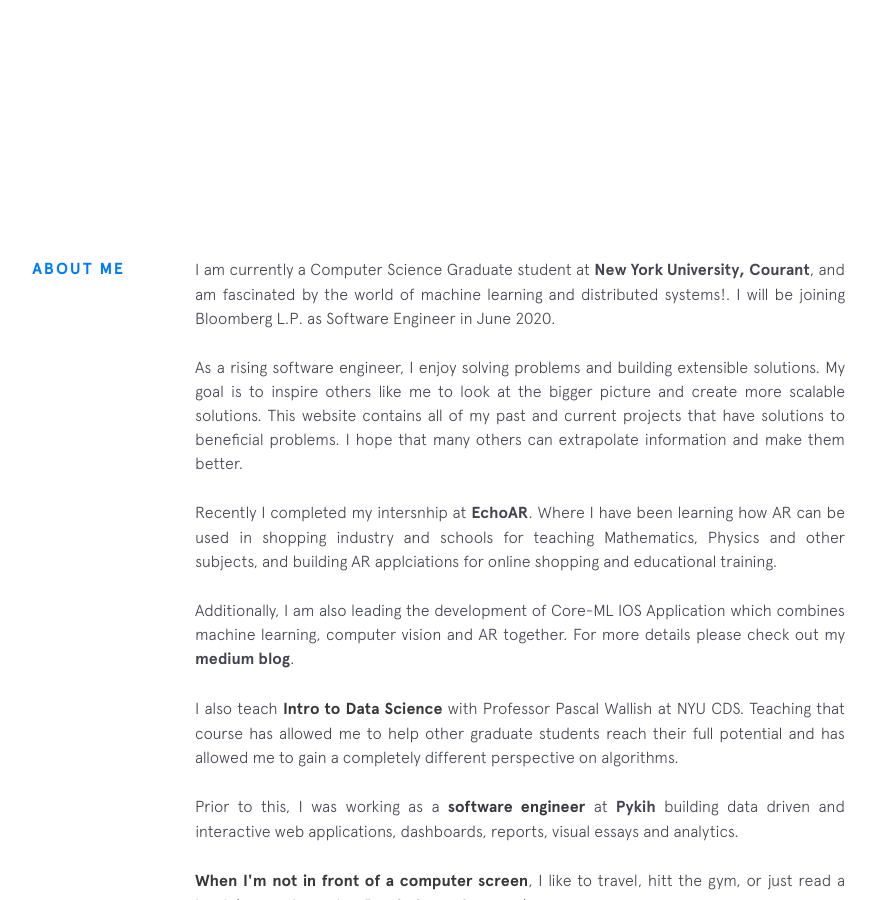
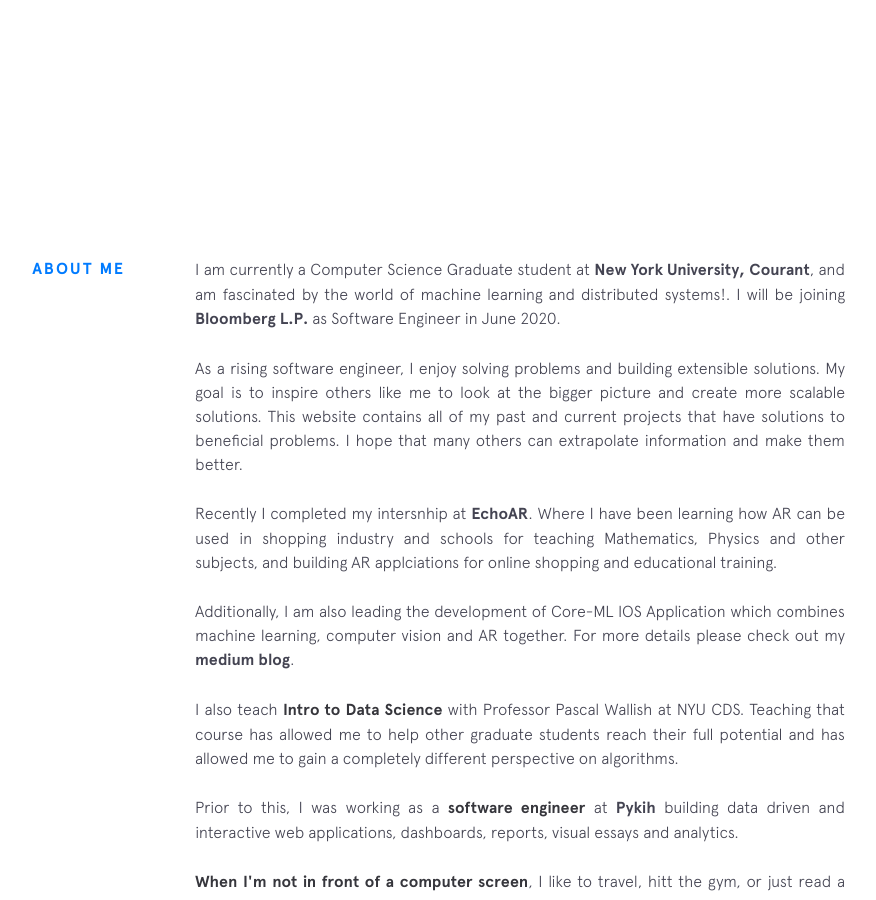
Before and after one commit to mohitnihalani/mohitnihalani.github.io, a Jekyll site: the page built from index.html, in a window 1280 px wide and 900 px high, scrolled down 743 px. Shown: the whole window, without its empty margins (255-1131 px from the left). Built offline with Jekyll 4.4.1, drawn with Linux system fonts in a browser that asks for light colours; nearby versions of some CDN libraries.

Commit message:
Updated Background

```diff
--- a/_includes/background.html
+++ b/_includes/background.html
@@ -2,7 +2,7 @@
   <div class="section__title">About Me</div>
   <div class="section__content">
     <p>
-      I am currently a Computer Science Graduate student at  <a class="underline-link" href="https://cs.nyu.edu/" target="_blank">New York University,</a> <a class="underline-link" href="https://cs.nyu.edu/" target="_blank">Courant</a>, and am fascinated by the world of machine learning and distributed systems!. I will be joining Bloomberg L.P. as Software Engineer in June 2020.
+      I am currently a Computer Science Graduate student at  <a class="underline-link" href="https://cs.nyu.edu/" target="_blank">New York University,</a> <a class="underline-link" href="https://cs.nyu.edu/" target="_blank">Courant</a>, and am fascinated by the world of machine learning and distributed systems!. I will be joining <b>Bloomberg L.P.</b> as Software Engineer in June 2020.
     </p>
 
     <p>
```
